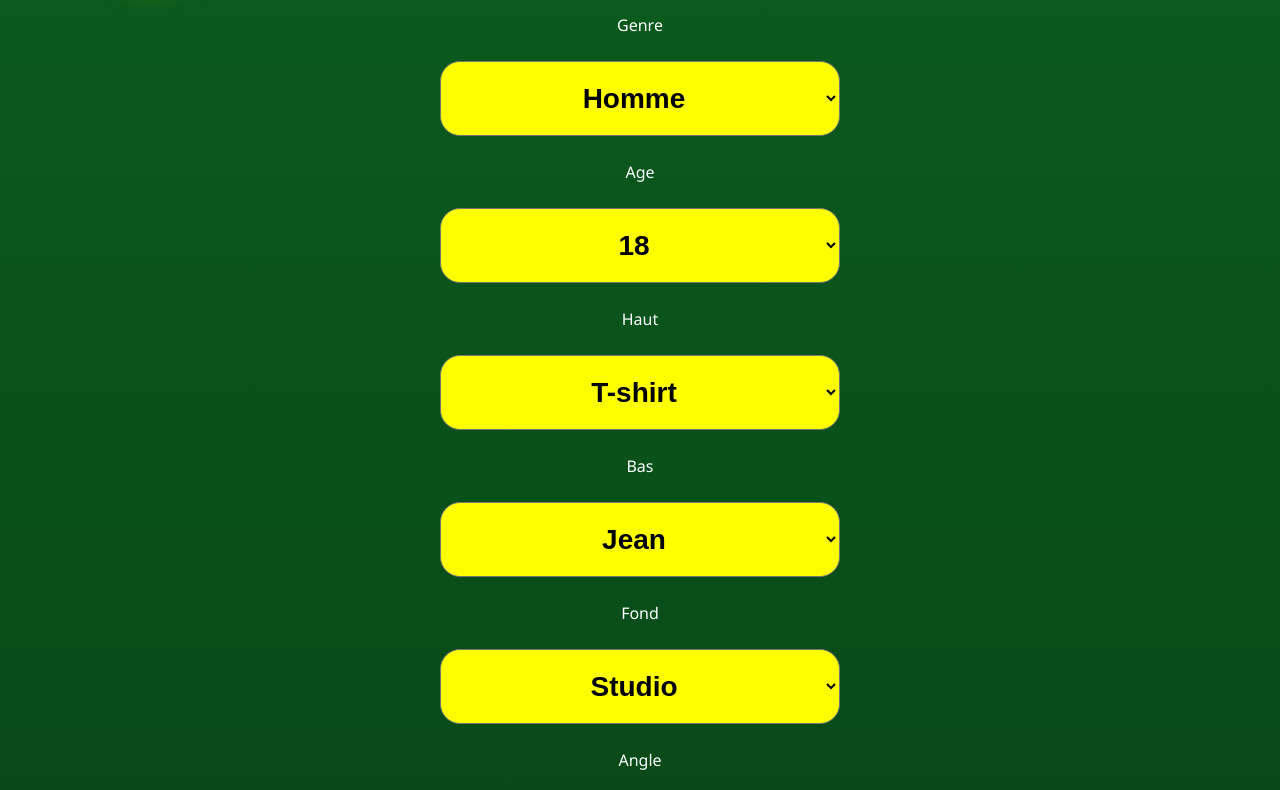
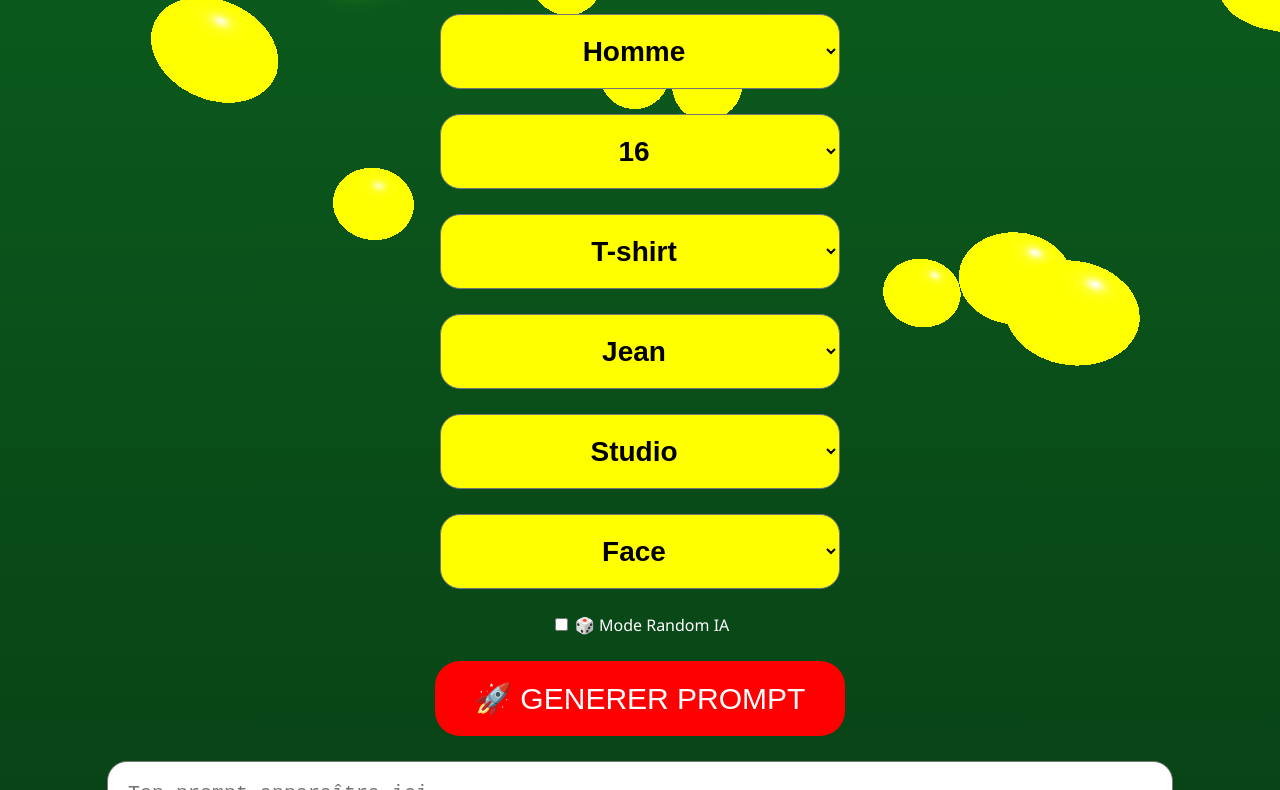
Before and after one commit to L3ryx/Max-V2-IA, a plain HTML site: page index.html in a window 1280 px wide. Shown: the part 155-945 px from the top of the page. Drawn offline with nearby package versions, Linux system fonts and the light colour scheme.

Commit message:
Update index.html

```diff
--- a/index.html
+++ b/index.html
@@ -1,68 +1,73 @@
 <!DOCTYPE html>
-<html>
+<html lang="fr">
 <head>
 <meta charset="UTF-8">
 <meta name="viewport" content="width=device-width, initial-scale=1.0">
-<title>🍌 Banana Generator</title>
+<title>Banana V2</title>
 
 <link rel="stylesheet" href="style.css">
+
+<script src="https://cdnjs.cloudflare.com/ajax/libs/three.js/r128/three.min.js"></script>
+
 </head>
 <body>
 
-<h1>🍌 BANANA GENERATOR</h1>
+<!-- ================= TITRE ================= -->
+
+<h1 class="title">🍌 BANANA V2</h1>
+
+<!-- ================= 3D BACKGROUND ================= -->
+
+<div id="three-container"></div>
+
+<!-- ================= INTERFACE ================= -->
 
 <div class="container">
 
-<label>Genre</label>
 <select id="genre">
 <option>Homme</option>
 <option>Femme</option>
+<option>Cyber Banana</option>
+<option>Robot Banana</option>
+<option>Alien Banana</option>
 </select>
 
-<label>Age</label>
 <select id="age"></select>
-
-<label>Haut</label>
 <select id="haut"></select>
-
-<label>Bas</label>
 <select id="bas"></select>
-
-<label>Fond</label>
 <select id="fond"></select>
-
-<label>Angle</label>
 <select id="angle"></select>
 
 <label>
 <input type="checkbox" id="autoMode">
-Mode Aléatoire IA
+🎲 Mode Random IA
 </label>
 
-<button class="generate" onclick="generate()">🚀 GENERER</button>
-<button class="copy" onclick="copyText()">📋 COPIER</button>
+<button onclick="generate()">🚀 GENERER PROMPT</button>
 
-<textarea id="output"></textarea>
+<textarea id="output" placeholder="Ton prompt apparaîtra ici..."></textarea>
 
 </div>
 
 <script>
 
-/* LISTES */
+/* ===============================
+   MENU OPTIONS
+================================*/
 
-const hauts=["T-shirt","Hoodie","Blazer","Top luxe","Chemise","Veste cuir"];
-const bas=["Jean","Cargo","Short","Pantalon","Jupe","Legging"];
-const fonds=["Studio","Plage","Rooftop","Villa","Forêt","Ville Nuit"];
-const angles=["Face","3/4","Profil","Contre-plongée"];
+const hauts=["T-shirt","Hoodie","Blazer","Armor Banana","Tech Suit","Golden Jacket","Streetwear Pro"];
+const bas=["Jean","Cargo","Short","Cyber Pants","Leather Pants","Neon Pants"];
+const fonds=["Studio","Plage","Rooftop","Ville Nuit","Space Station","Jungle","Digital World"];
+const angles=["Face","Profil","3/4","Low Angle","High Angle","Drone View"];
 
-/* Fill Select */
+/* Remplir selects */
 
 function fill(id,list){
-let s=document.getElementById(id);
+let select=document.getElementById(id);
 list.forEach(item=>{
 let opt=document.createElement("option");
 opt.textContent=item;
-s.appendChild(opt);
+select.appendChild(opt);
 });
 }
 
@@ -74,13 +79,15 @@ fill("angle",angles);
 /* Age */
 
 let ageSelect=document.getElementById("age");
-for(let i=18;i<=60;i++){
+for(let i=16;i<=70;i++){
 let opt=document.createElement("option");
 opt.textContent=i;
 ageSelect.appendChild(opt);
 }
 
-/* Generate */
+/* ===============================
+   GENERATE
+================================*/
 
 async function generate(){
 
@@ -101,17 +108,122 @@ body:JSON.stringify(data)
 });
 
 let json=await res.json();
+
 document.getElementById("output").value=json.prompt;
 }
 
-/* Copy */
+/* ===============================
+   🌟 3D BANANES PHYSICS
+================================*/
 
-function copyText(){
-let txt=document.getElementById("output");
-txt.select();
-document.execCommand("copy");
-alert("Copié !");
+const scene = new THREE.Scene();
+const camera = new THREE.PerspectiveCamera(
+75,
+window.innerWidth/window.innerHeight,
+0.1,
+1000
+);
+
+camera.position.z = 8;
+
+const renderer = new THREE.WebGLRenderer({alpha:true});
+renderer.setSize(window.innerWidth,window.innerHeight);
+document.getElementById("three-container").appendChild(renderer.domElement);
+
+/* Lumière */
+
+scene.add(new THREE.AmbientLight(0xffffff,1.2));
+const light = new THREE.DirectionalLight(0xffffff,2);
+light.position.set(5,10,5);
+scene.add(light);
+
+/* Geometry */
+
+const geometry = new THREE.SphereGeometry(0.7,32,32);
+const material = new THREE.MeshStandardMaterial({
+color:0xffd500,
+roughness:0.4
+});
+
+let bananas=[];
+
+function spawnBanana(){
+
+const banana=new THREE.Mesh(geometry,material);
+
+banana.position.x=(Math.random()-0.5)*10;
+banana.position.y=6+Math.random()*5;
+banana.position.z=(Math.random()-0.5)*5;
+
+banana.velocity={
+x:(Math.random()-0.5)*0.1,
+y:-0.02-Math.random()*0.05,
+z:(Math.random()-0.5)*0.1
+};
+
+scene.add(banana);
+bananas.push(banana);
 }
+
+setInterval(()=>{
+if(bananas.length<50){
+spawnBanana();
+}
+},400);
+
+/* Physics */
+
+function updatePhysics(){
+
+bananas.forEach(b=>{
+
+b.velocity.y-=0.0005;
+
+b.position.x+=b.velocity.x;
+b.position.y+=b.velocity.y;
+b.position.z+=b.velocity.z;
+
+/* Collision sol */
+
+if(b.position.y<-3){
+b.position.y=-3;
+b.velocity.y*=-0.6;
+}
+
+/* Walls */
+
+if(Math.abs(b.position.x)>6){
+b.velocity.x*=-1;
+}
+
+if(Math.abs(b.position.z)>4){
+b.velocity.z*=-1;
+}
+
+b.rotation.x+=0.02;
+b.rotation.y+=0.03;
+
+});
+
+}
+
+/* Animation */
+
+function animate(){
+requestAnimationFrame(animate);
+updatePhysics();
+renderer.render(scene,camera);
+}
+
+animate();
+
+/* Responsive */
+
+window.addEventListener("resize",()=>{
+camera.aspect=window.innerWidth/window.innerHeight;
+camera.updateProjectionMatrix();
+renderer.setSize(window.innerWidth,window.innerHeight);
+});
 
 </script>
 
```
